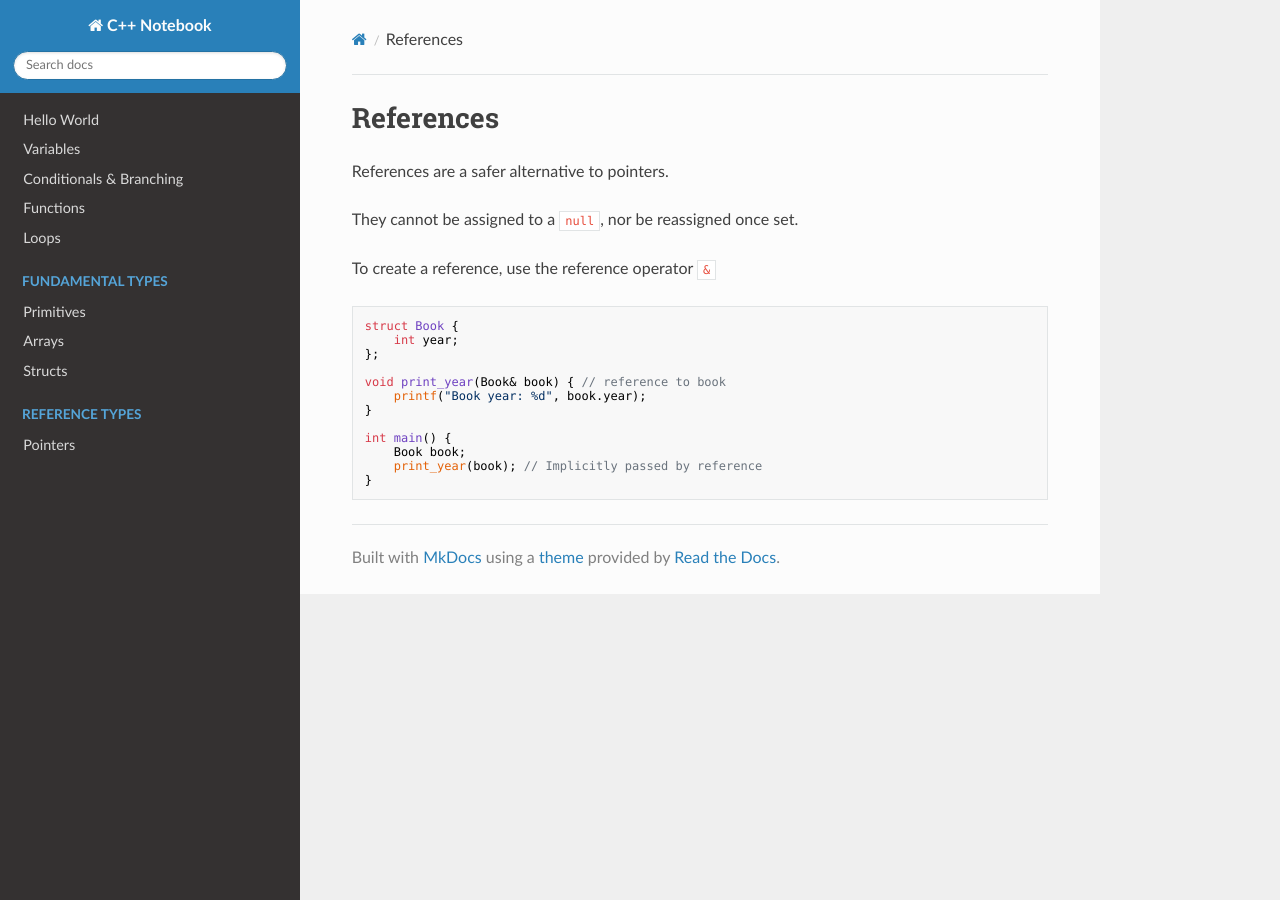
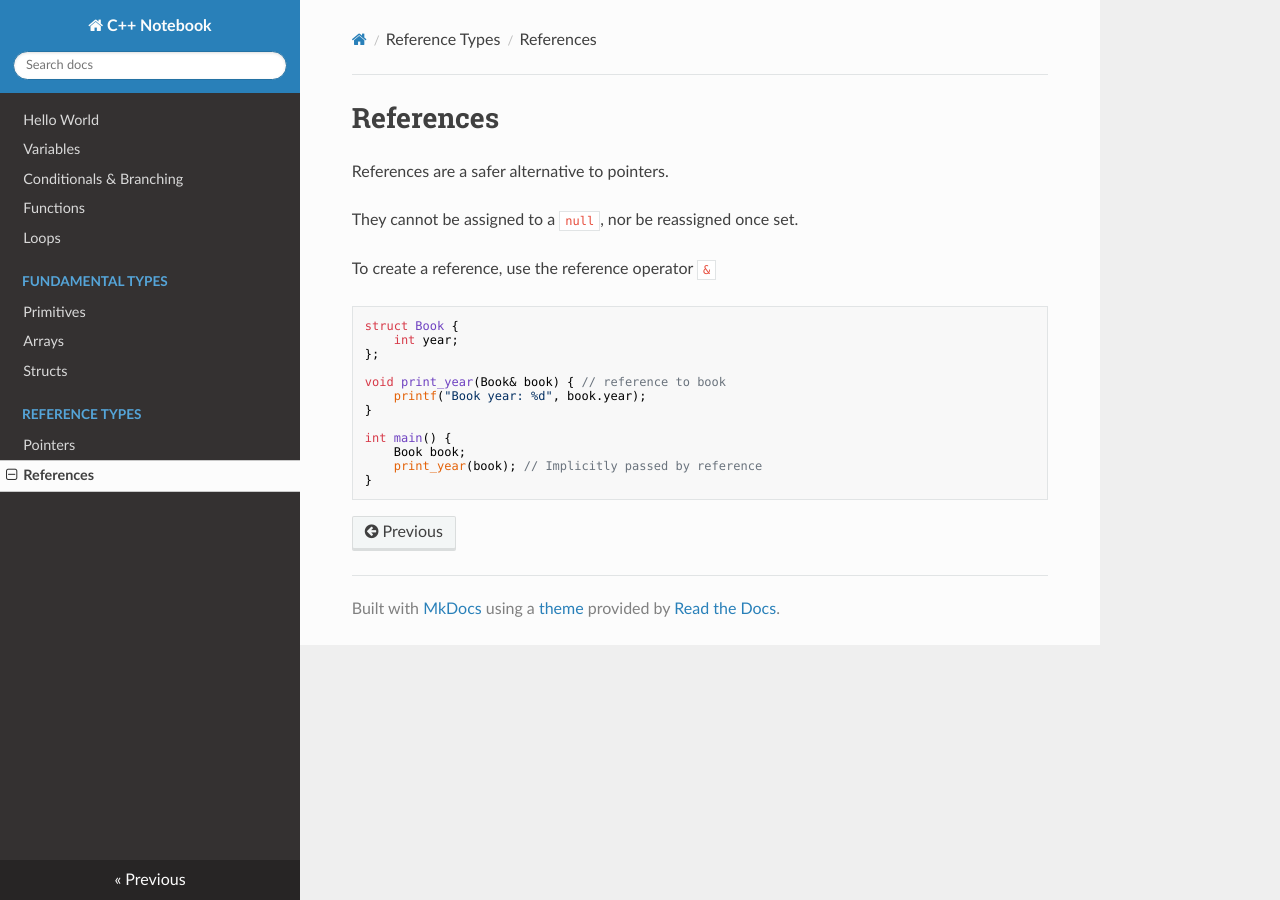
Before and after one commit to ddubson/cpp-notebook, an MkDocs documentation site: the page built from docs/reference_types/references.md, in a window 1280 px wide. Built offline with MkDocs 1.6.1, drawn with Linux system fonts in a browser that asks for light colours; nearby versions of some CDN libraries.

Commit message:
Add reference nav

```diff
--- a/mkdocs.yml
+++ b/mkdocs.yml
@@ -16,5 +16,6 @@ nav:
     - 'Structs': 'fundamental_types/structs.md'
   - 'Reference Types':
     - 'Pointers': 'reference_types/pointers.md'
+    - 'References': 'reference_types/references.md'
 markdown_extensions:
   - admonition
```
